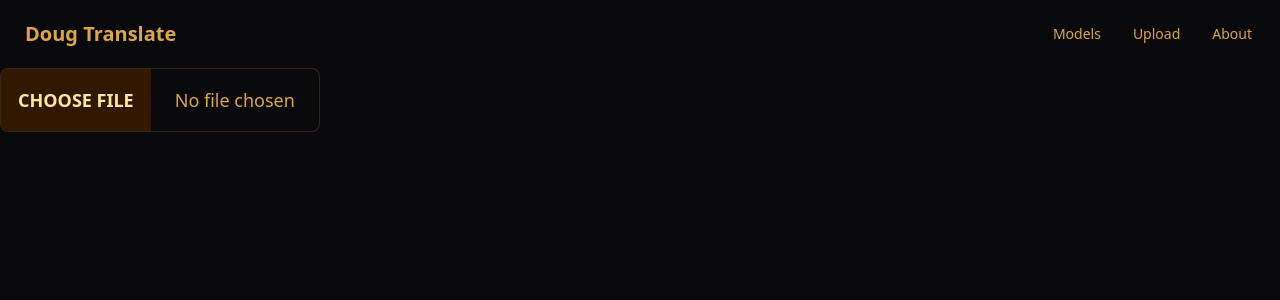
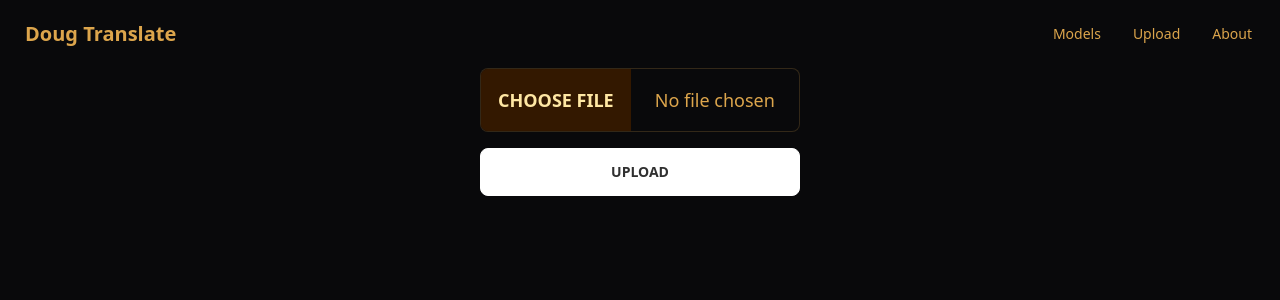
Before and after one commit to defenseunicorns/doug-translate, a SvelteKit app: page /upload in a window 1280 px wide. Shown: the top 300 px of the page. Built offline with nearby package versions, Linux system fonts and the light colour scheme.

Commit message:
wire upload
Signed-off-by: razzle <harry@razzle.cloud>

```diff
--- a/src/routes/+layout.svelte
+++ b/src/routes/+layout.svelte
@@ -4,7 +4,7 @@
 
 <div class="navbar bg-base-100">
   <div class="flex-1">
-    <a class="btn btn-ghost normal-case text-xl">Doug Translate</a>
+    <a href="/" class="btn btn-ghost normal-case text-xl">Doug Translate</a>
   </div>
   <div class="flex-none">
     <ul class="menu menu-horizontal px-1">
@@ -14,4 +14,6 @@
     </ul>
   </div>
 </div>
-<slot />
+<main class="flex justify-center">
+  <slot />
+</main>
--- a/src/routes/+page.svelte
+++ b/src/routes/+page.svelte
@@ -1,9 +1,13 @@
+<svelte:head>
+  <title>Doug Translate</title>
+</svelte:head>
+
 <div class="hero min-h-screen bg-base-200">
   <div class="hero-content text-center">
     <div class="max-w-md">
       <h1 class="text-5xl font-bold">Hello there</h1>
       <p class="py-6">Doug Translate is a POC for a translation service that uses the powers of LeapfrogAI to translate audio files.</p>
-      <button class="btn btn-primary"> <a href="/upload">Upload an Audio File</a></button>
+      <a href="/upload"><button class="btn btn-primary">Upload an Audio File</button></a>
     </div>
   </div>
 </div>
--- a/src/routes/about/+page.svelte
+++ b/src/routes/about/+page.svelte
@@ -1,3 +1,7 @@
+<svelte:head>
+  <title>About</title>
+</svelte:head>
+
 <section class="flex justify-center">
   <div class="prose max-w-lg">
     <h1>About</h1>
--- a/src/routes/models/+page.svelte
+++ b/src/routes/models/+page.svelte
@@ -2,6 +2,10 @@
   export let data;
 </script>
 
+<svelte:head>
+  <title>Models</title>
+</svelte:head>
+
 <h1>Models</h1>
 
 <pre>{JSON.stringify(data.models, null, 2)}</pre>
--- /dev/null
+++ b/src/routes/upload/+page.server.js
@@ -0,0 +1,21 @@
+import { fail } from "@sveltejs/kit";
+import fs from "fs";
+
+export const actions = {
+  default: async ({ request }) => {
+    const formData = Object.fromEntries(await request.formData());
+    if (formData.audioUpload === undefined) {
+      return fail(400, {
+        error: true,
+        message: "You must provide a file to upload",
+      });
+    }
+    const { audioUpload } = formData;
+
+    fs.writeFileSync(`static/${audioUpload.name}`, Buffer.from(await audioUpload.arrayBuffer()));
+
+    return {
+      success: true,
+    };
+  },
+};
--- a/src/routes/upload/+page.svelte
+++ b/src/routes/upload/+page.svelte
@@ -1 +1,19 @@
-<input type="file" class="file-input file-input-bordered file-input-lg w-full max-w-xs" />
+<script>
+  const autorizedExtensions = [".mp3", ".m4a", ".wav", ".ogg"];
+</script>
+
+<svelte:head>
+  <title>Upload</title>
+</svelte:head>
+
+<form method="post" use:enhance enctype="multipart/form-data" class="flex flex-col">
+  <input
+    name="audioUpload"
+    accept={autorizedExtensions.join(",")}
+    required
+    type="file"
+    class="file-input file-input-bordered file-input-lg w-full max-w-xs"
+  />
+
+  <button type="submit" class="btn btn-primary mt-4">Upload</button>
+</form>
```
Also changed, not shown: 1 other file (tests, documents, lock files or other folders).
